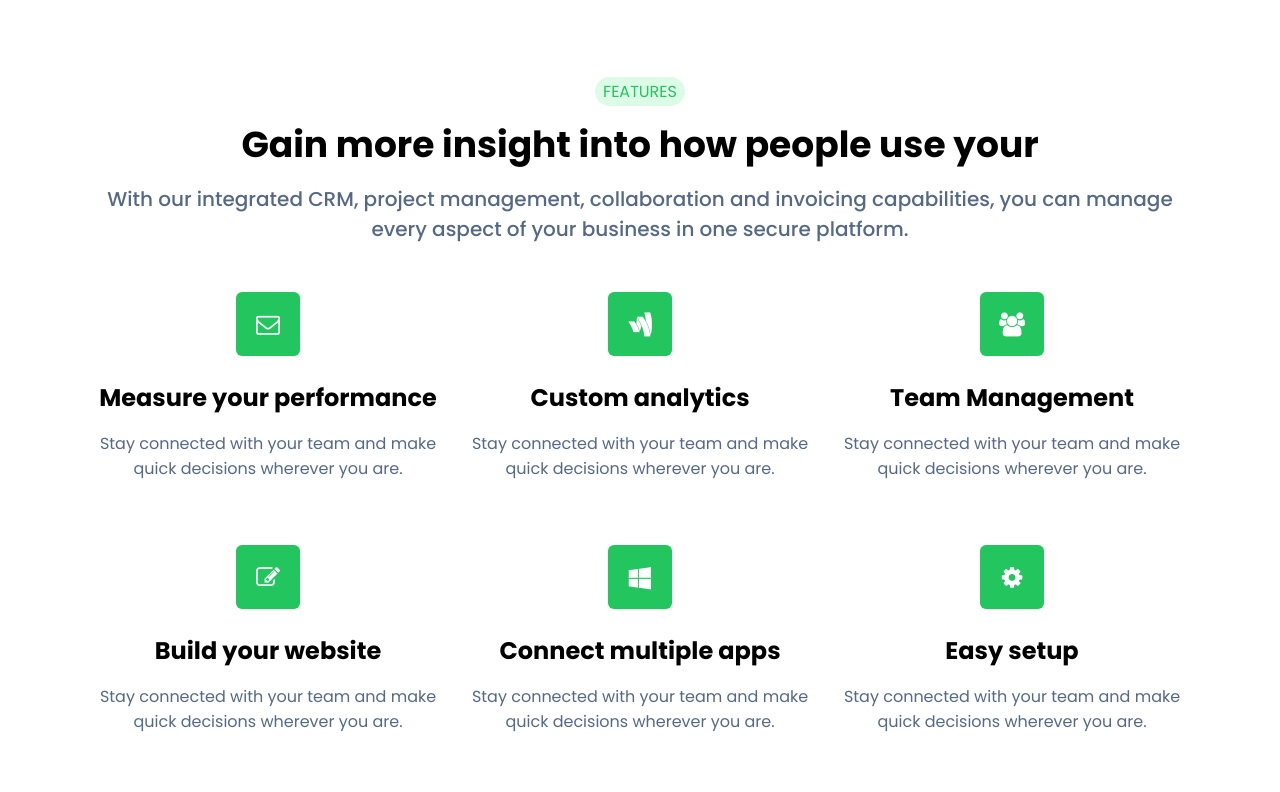
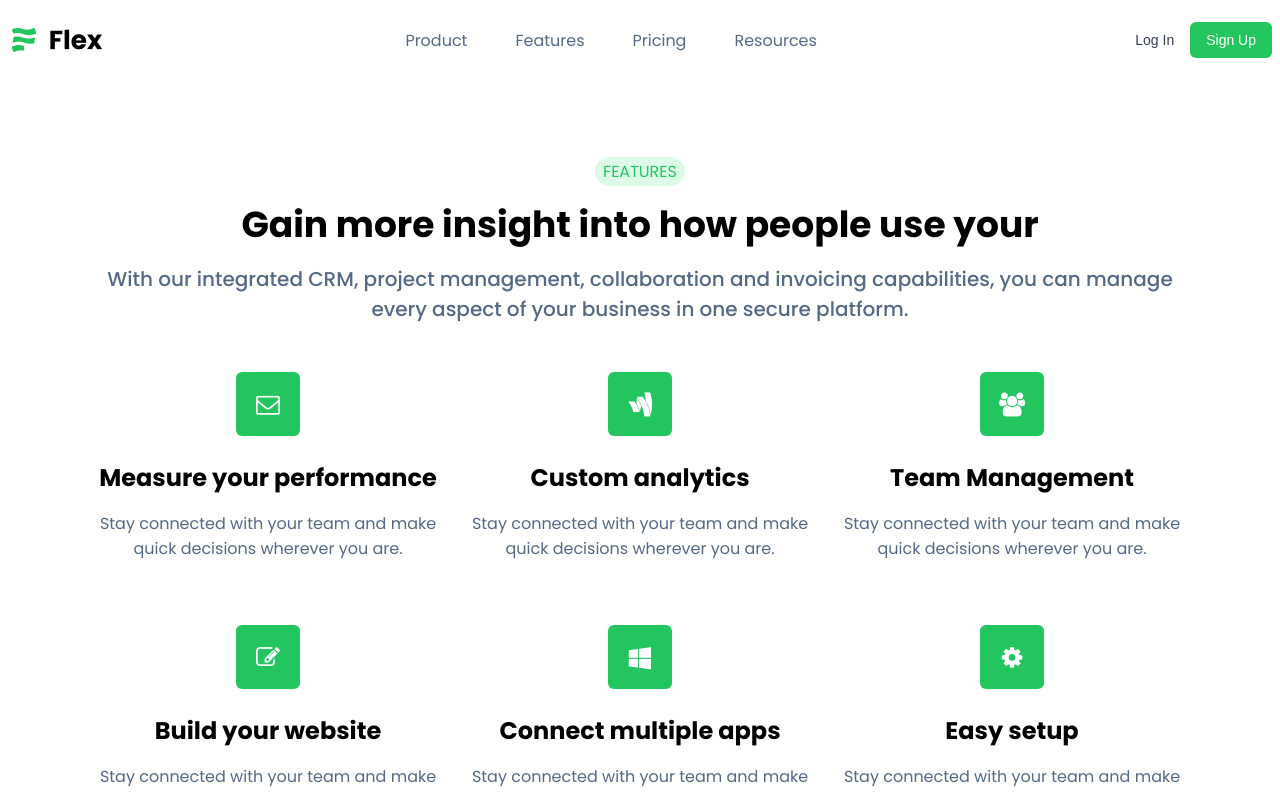
Before and after one commit to mineralaz/09_react_styled_components_css, a React (Vite) app: page / in a window 1280 px wide. Shown: the top 792 px of the page. Built offline with nearby package versions, Linux system fonts and the light colour scheme.

Commit message:
navigation done

```diff
--- a/src/App.jsx
+++ b/src/App.jsx
@@ -1,11 +1,13 @@
 import './App.css';
 import Cta from './components/cta/Cta';
 import GainMore from './components/gainMore/GainMore';
+import Nav from './components/nav/Nav';
 import SecondGainMore from './components/secondGainMore/SecondGainMore';
 
 function App() {
   return (
     <div className="App">
+      <Nav />
       <GainMore />
       <Cta />
       <SecondGainMore />
--- /dev/null
+++ b/src/components/nav/Nav.jsx
@@ -0,0 +1,43 @@
+import styled from 'styled-components';
+import logo from '../../assets/img/logo.png';
+import {
+  Flex,
+  PrimaryNavButton,
+  SecondaryNavButton,
+} from '../styled/UI.styled';
+
+const NavContainer = styled.div`
+  max-width: 1264px;
+  margin: 0 auto;
+  padding: 22px 0;
+`;
+
+const NavLinks = styled.div`
+  display: flex;
+  flex-direction: row;
+  gap: 48px;
+  color: #556987;
+`;
+
+function Nav(props) {
+  return (
+    <header>
+      <NavContainer>
+        <Flex>
+          <img src={logo} alt="" />
+          <NavLinks>
+            <a href="">Product</a>
+            <a href="">Features</a>
+            <a href="">Pricing</a>
+            <a href="">Resources</a>
+          </NavLinks>
+          <div>
+            <SecondaryNavButton>Log In</SecondaryNavButton>
+            <PrimaryNavButton>Sign Up</PrimaryNavButton>
+          </div>
+        </Flex>
+      </NavContainer>
+    </header>
+  );
+}
+export default Nav;
--- a/src/components/styled/UI.styled.js
+++ b/src/components/styled/UI.styled.js
@@ -51,6 +51,7 @@ const SubmitBtn = styled.button.attrs({
 `;
 // button
 export const Button = styled.button`
+  border: none;
   font-weight: 500;
   font-size: 18px;
   line-height: 28px;
@@ -66,6 +67,17 @@ export const SecondaryButton = styled(Button)`
   background-color: #fff;
   color: #333f51;
 `;
+// nav button
+export const PrimaryNavButton = styled(Button)`
+  font-size: 14px;
+  line-height: 20px;
+  padding: 8px 16px;
+`;
+// SecondaryNavButton
+export const SecondaryNavButton = styled(PrimaryNavButton)`
+  background-color: inherit;
+  color: #333f51;
+`;
 // sukurti Flex styled component
 export const Flex = styled.div`
   display: flex;
```
Also changed, not shown: src/assets/img/logo.png (added).
